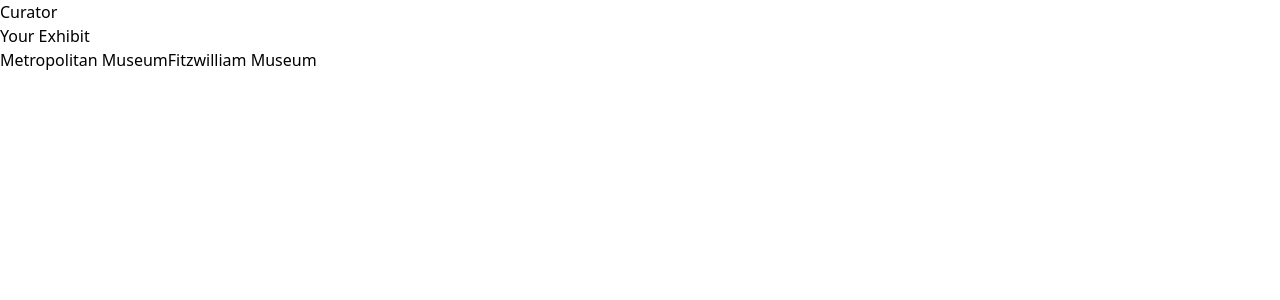
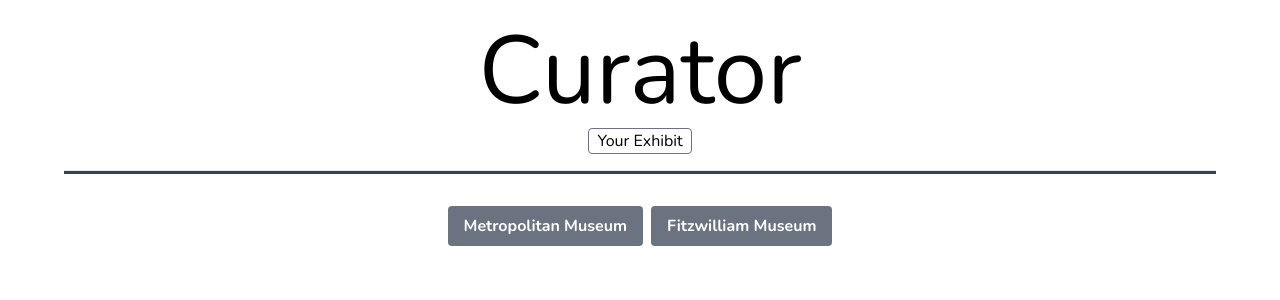
Before and after one commit to CraigAT1181/curator, a React (Vite) app: page / in a window 1280 px wide. Shown: the top 300 px of the page. Built offline with nearby package versions, Linux system fonts and the light colour scheme; the HTML template or start-up script is replaced by a standard one.

Commit message:
Added basic structure to Home and Header. Added CSS.

```diff
--- a/index.html
+++ b/index.html
@@ -8,7 +8,7 @@
     <title>Curator</title>
     <link
       rel="stylesheet"
-      href="/public/App.css" />
+      href="/App.css" />
   </head>
   <body>
     <div id="root"></div>
--- a/public/App.css
+++ b/public/App.css
@@ -1,3 +1,5 @@
+@import url('https://fonts.googleapis.com/css2?family=Nunito:ital,wght@0,200..1000;1,200..1000&display=swap');
+
 /*
 ! tailwindcss v3.4.3 | MIT License | https://tailwindcss.com
 */
@@ -446,7 +448,7 @@
   display: none;
 }
 
-*, ::before, ::after {
+*, ::before, ::after{
   --tw-border-spacing-x: 0;
   --tw-border-spacing-y: 0;
   --tw-translate-x: 0;
@@ -500,7 +502,7 @@
   --tw-contain-style:  ;
 }
 
-::backdrop {
+::backdrop{
   --tw-border-spacing-x: 0;
   --tw-border-spacing-y: 0;
   --tw-translate-x: 0;
@@ -553,7 +555,3 @@
   --tw-contain-paint:  ;
   --tw-contain-style:  ;
 }
-
-.text-primary {
-  color: #FF363;
-}
--- a/src/App.jsx
+++ b/src/App.jsx
@@ -7,9 +7,9 @@
 
 export default function App() {
   return (
-    <div>
+    <div className="font-body">
       <Header />
-      <main>
+      <main className="px-16 py-6">
         <Suspense fallback={<div>Loading ...</div>}>
           <Routes>
             <Route
--- a/src/components/Header.jsx
+++ b/src/components/Header.jsx
@@ -2,9 +2,17 @@
 
 export default function Header() {
   return (
-    <div>
-      <h1>Curator</h1>
-      <button>Your Exhibit</button>
+    <div className="flex-col px-16 pt-6">
+      <div className="flex justify-center">
+        <h1 className="text-6xl md:text-8xl">Curator</h1>
+      </div>
+
+      <div className="flex justify-center">
+        <button className="border border-gray-500 hover:bg-gray-700 hover:text-white rounded py-0 px-2 mt-2">
+          Your Exhibit
+        </button>
+      </div>
+      <hr className="mt-4 bg-gray-700 h-1" />
     </div>
   );
 }
--- a/src/components/Home.jsx
+++ b/src/components/Home.jsx
@@ -2,9 +2,16 @@
 
 export default function Home() {
   return (
-    <div>
-      <button>Metropolitan Museum</button>
-      <button>Fitzwilliam Museum</button>
+    <div className="flex-col justify-center">
+
+      <div className="flex justify-center mt-2">
+        <button className="bg-gray-500 hover:bg-gray-700 text-white font-bold py-2 px-4 rounded focus:outline-none">
+          Metropolitan Museum
+        </button>
+        <button className="bg-gray-500 hover:bg-gray-700 text-white font-bold py-2 px-4 rounded focus:outline-none ml-2">
+          Fitzwilliam Museum
+        </button>
+      </div>
     </div>
   );
 }
--- a/src/index.css
+++ b/src/index.css
@@ -1,3 +1,5 @@
+@import url('https://fonts.googleapis.com/css2?family=Nunito:ital,wght@0,200..1000;1,200..1000&display=swap');
+
 @tailwind base;
 @tailwind components;
 @tailwind utilities;
--- a/tailwind.config.js
+++ b/tailwind.config.js
@@ -3,14 +3,16 @@
   content: ["./index.html", "./src/**/*.{js,ts,jsx,tsx}"],
   theme: {
     extend: {
-      colors: {
-        primary: "#E2E2D5",
-        secondary: {
-          100: "#E2E2D5",
-          200: "#888883",
-        },
+      fontFamily: {
+        body: ["Nunito"],
       },
     },
+    screens: {
+      'sm': '640px',
+      'md': '768px',
+      'lg': '1024px',
+      'xl': '1280px'
+    }
   },
   plugins: [],
 };
```
